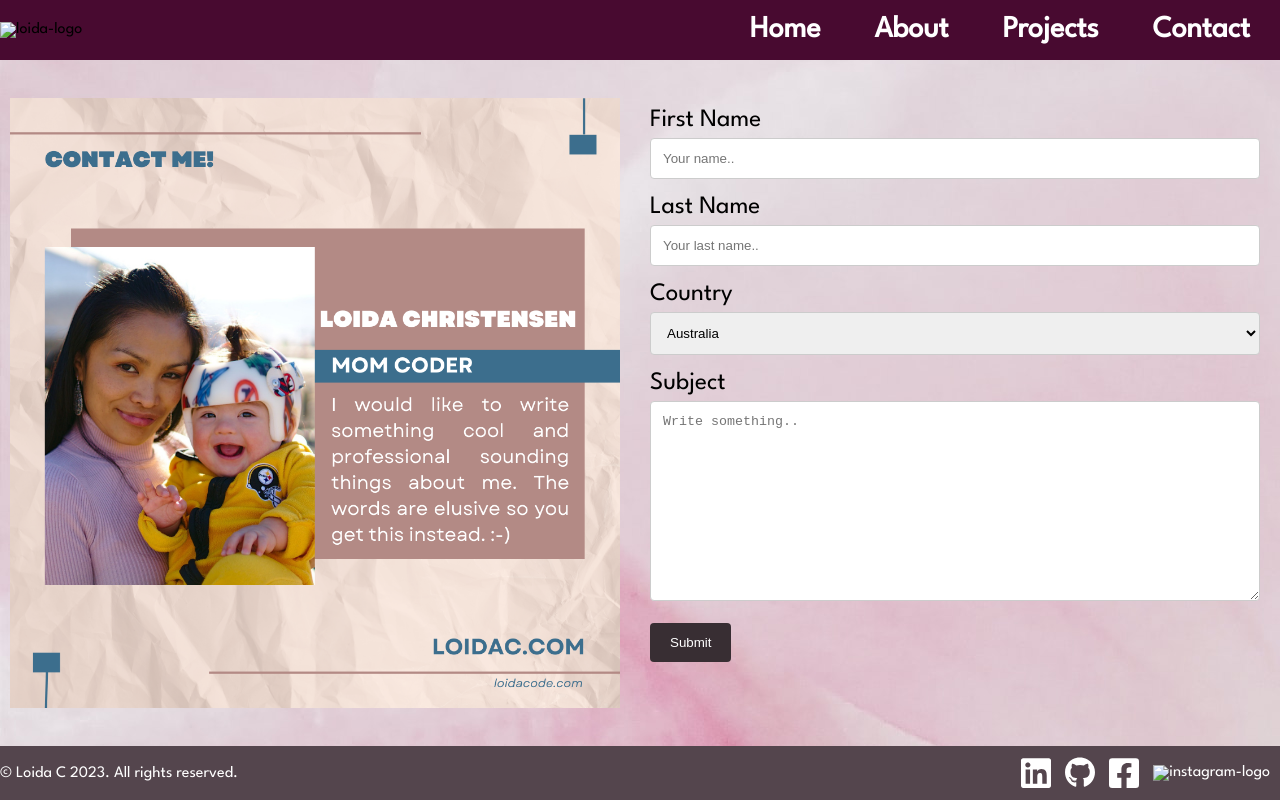
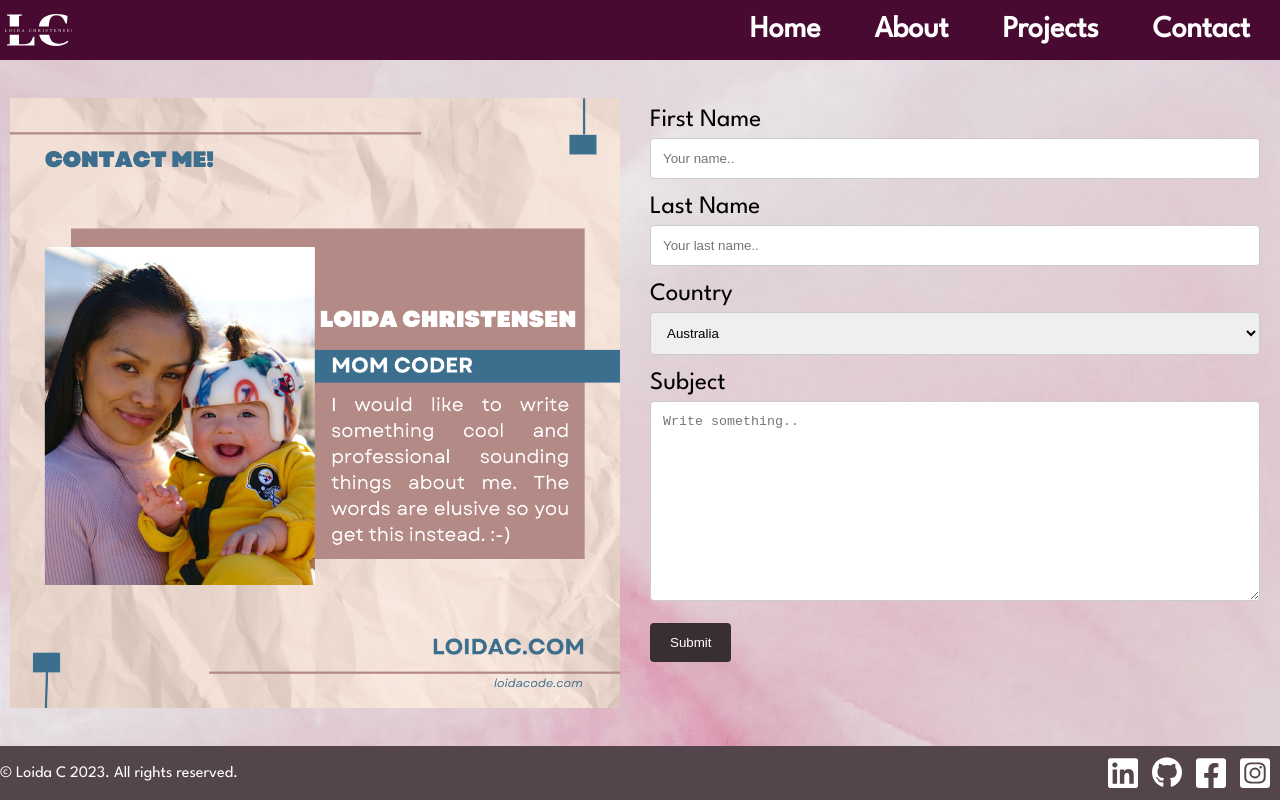
Before and after one commit to loidac/FinalProject, a plain HTML site: page contact1.html in a window 1280 px wide. Drawn offline with Linux system fonts and the light colour scheme.

Commit message:
+ link to logo on all pages

```diff
--- a/contact1.html
+++ b/contact1.html
@@ -14,7 +14,7 @@
     <!-- Title on L-top corner, R-top corner home, about me, projects, contact me:: source NEEDED -->
     <header>
 
-        <img src="assets.final project" alt="loida-logo">
+        <a href="index.html"><img class="logo" src="assets/LClogo.svg" alt="loida-logo"></a>
 
         <nav>
             <ul>
@@ -77,7 +77,7 @@
                 <img class="socmed" src="assets/square-facebook.svg" alt="facebook-logo">
             </a>
             <a href="https://www.instagram.com/loidatc/">
-                <img class="socmed" src="assets/icons8-instagram.svg" alt="instagram-logo">
+                <img class="socmed" src="assets/square-instagram.svg" alt="instagram-logo">
             </a>
         </div>
     </footer>
```
Also changed, not shown: project.html (+2 -2 lines).
